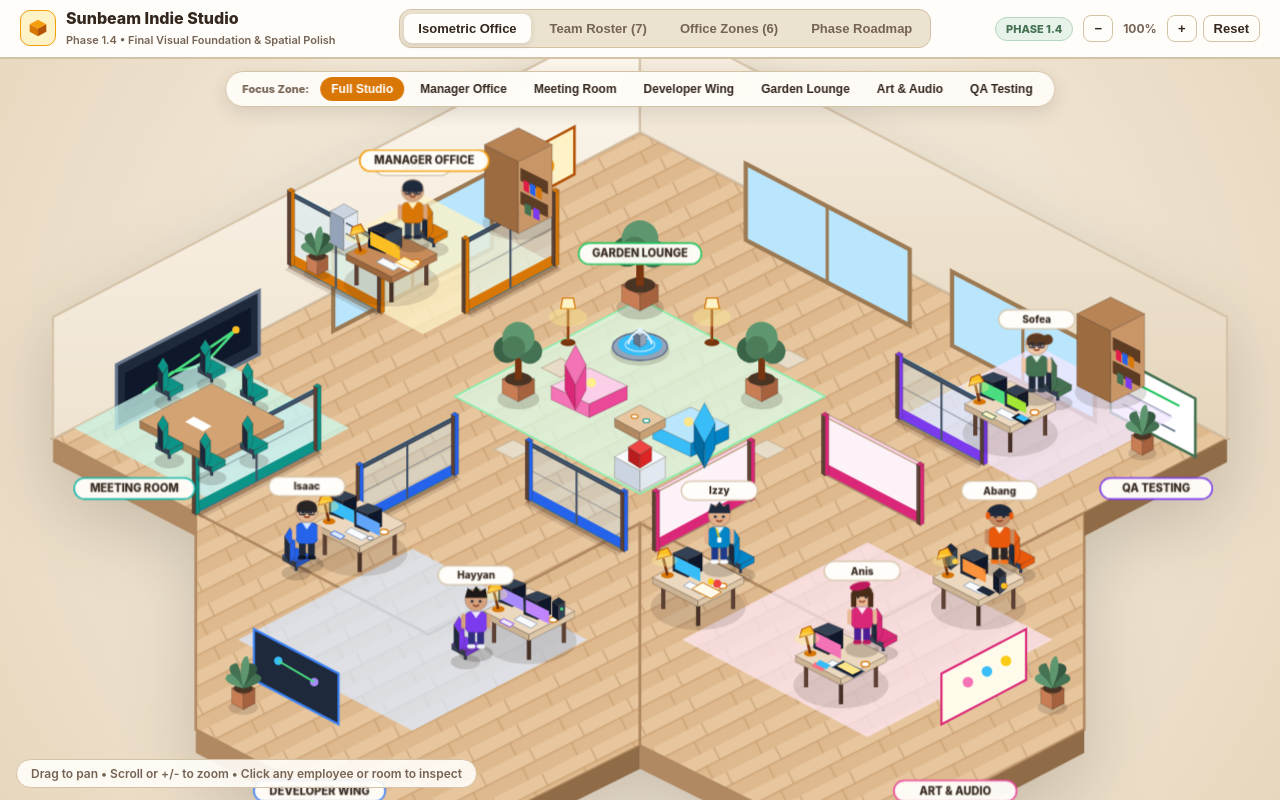
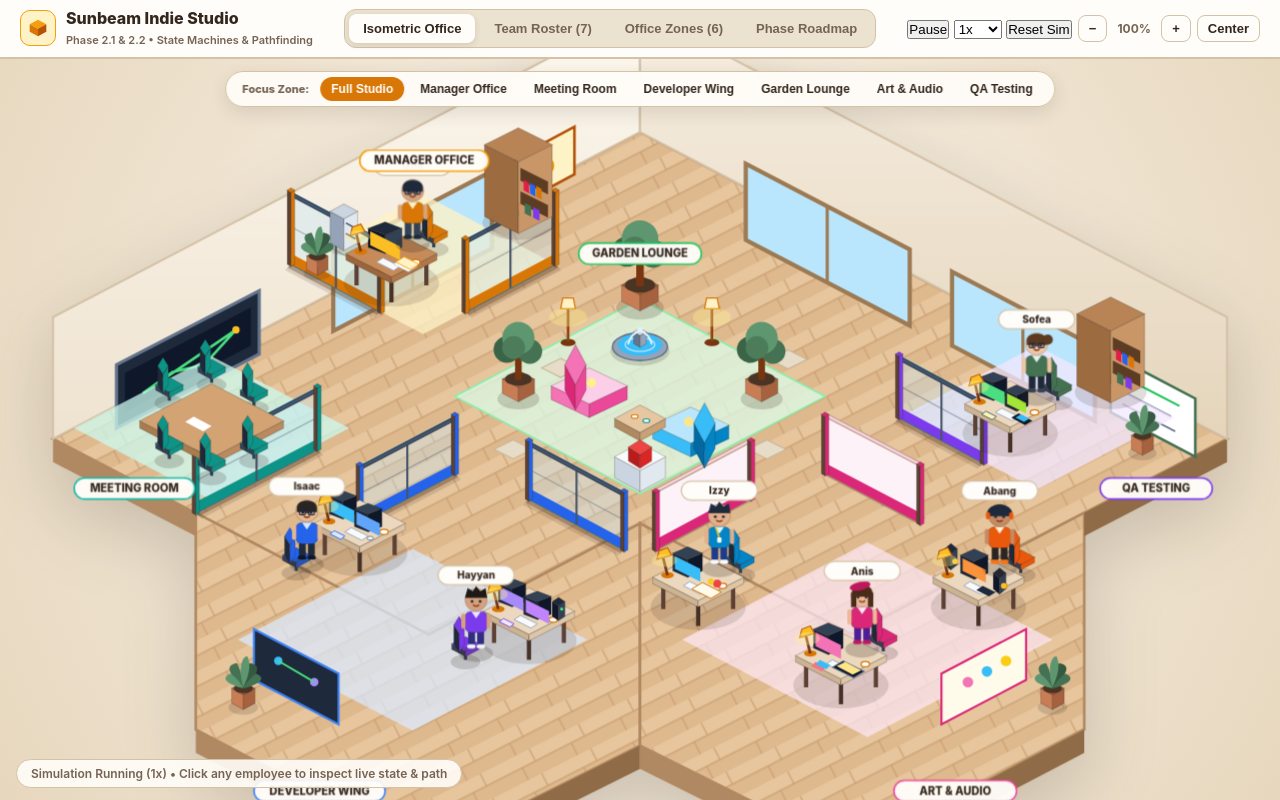
Before and after one commit to Izzy1992/cozy-ai-studio, a plain HTML site: page index.html in a window 1280 px wide. Drawn offline with Linux system fonts and the light colour scheme.

Commit message:
Update index.html

```diff
--- a/index.html
+++ b/index.html
@@ -3,7 +3,7 @@
 <head>
   <meta charset="UTF-8" />
   <meta name="viewport" content="width=device-width, initial-scale=1.0" />
-  <title>Sunbeam Indie Studio — Phase 1.4: Final Visual Foundation</title>
+  <title>Sunbeam Indie Studio — Phase 2.1 &amp; 2.2: Employee Simulation &amp; Pathfinding</title>
   <link rel="stylesheet" href="css/style.css" />
   <link rel="stylesheet" href="css/office.css" />
 </head>
@@ -21,7 +21,7 @@
         </div>
         <div>
           <h1 class="studio-title">Sunbeam Indie Studio</h1>
-          <span class="studio-subtitle">Phase 1.4 &bull; Final Visual Foundation &amp; Spatial Polish</span>
+          <span class="studio-subtitle">Phase 2.1 &amp; 2.2 &bull; State Machines &amp; Pathfinding</span>
         </div>
       </div>
 
@@ -33,13 +33,23 @@
         <button class="nav-btn" data-view="roadmap">Phase Roadmap</button>
       </nav>
 
-      <!-- Viewport Camera Controls -->
+      <!-- Simulation & Camera Controls -->
       <div class="viewport-controls">
-        <span class="mode-badge" title="Phase 1.4 Final Visual Foundation">PHASE 1.4</span>
+        <div class="sim-controls" role="group" aria-label="Simulation Controls">
+          <button class="sim-btn primary" id="btn-sim-toggle" title="Pause or Resume Employee Simulation">Pause</button>
+          <select id="sim-speed-select" class="sim-select" title="Simulation Speed">
+            <option value="0.5">0.5x</option>
+            <option value="1" selected>1x</option>
+            <option value="2">2x</option>
+            <option value="3">3x</option>
+          </select>
+          <button class="sim-btn" id="btn-sim-reset" title="Return All Employees to Desks">Reset Sim</button>
+        </div>
+
         <button class="icon-btn" id="btn-zoom-out" title="Zoom Out">&minus;</button>
         <span id="zoom-readout" class="zoom-label">100%</span>
         <button class="icon-btn" id="btn-zoom-in" title="Zoom In">+</button>
-        <button class="icon-btn" id="btn-reset-view" title="Center Office">Reset</button>
+        <button class="icon-btn" id="btn-reset-view" title="Center Office">Center</button>
       </div>
     </header>
 
@@ -66,7 +76,8 @@
 
           <!-- Floating Helper Tip -->
           <div class="canvas-hint">
-            Drag to pan &bull; Scroll or +/- to zoom &bull; Click any employee or room to inspect
+            <span id="sim-status-dot" class="status-dot running"></span>
+            <span id="sim-status-text">Simulation Running (1x)</span> &bull; Click any employee to inspect live state &amp; path
           </div>
         </div>
 
@@ -84,7 +95,7 @@
       <section id="view-team" class="view-section panel-scroll">
         <div class="section-header">
           <h2>AI Studio Employees (7 Agents)</h2>
-          <p>Click any team member to locate and highlight their custom workstation in the U-shaped isometric studio.</p>
+          <p>Click any team member to locate and inspect their live simulation state in the isometric studio.</p>
         </div>
         <div id="team-grid" class="cards-grid"></div>
       </section>
@@ -93,7 +104,7 @@
       <section id="view-zones" class="view-section panel-scroll">
         <div class="section-header">
           <h2>U-Shaped Floorplan &amp; Functional Zones</h2>
-          <p>Six spacious wings wrapping around a sunlit central garden &amp; lounge atrium.</p>
+          <p>Six spacious wings connected via an obstacle-free navigation graph around the central garden atrium.</p>
         </div>
         <div id="zones-grid" class="cards-grid"></div>
       </section>
@@ -111,6 +122,7 @@
 
   <script src="js/agents.js"></script>
   <script src="js/office.js"></script>
+  <script src="js/simulation.js"></script>
   <script src="js/app.js"></script>
 </body>
 </html>
```
